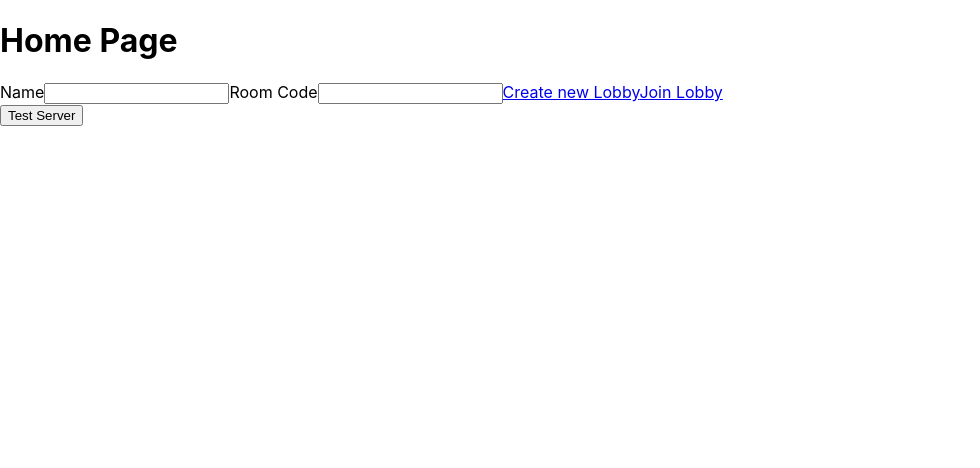
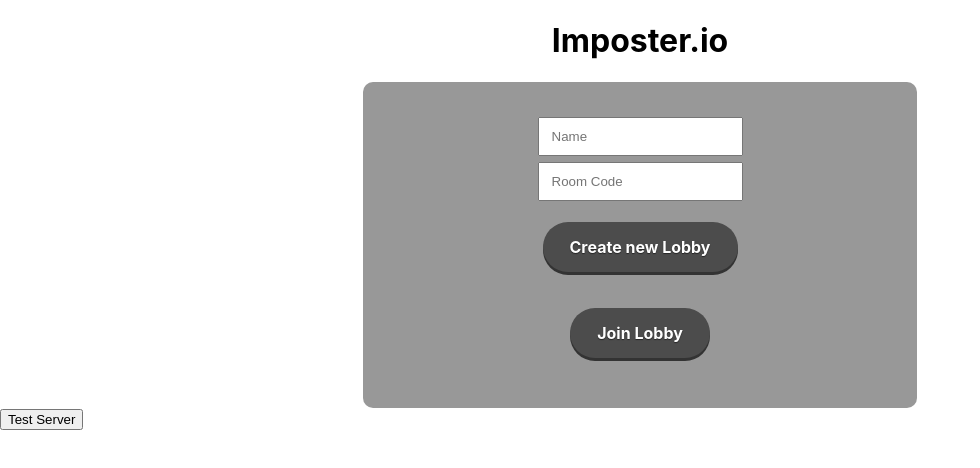
Before and after one commit to junghochoi/imposter.io, a React (Create React App) app in the folder client/: page / in a window 1280 px wide. Shown: the top 468 px of the page, without its empty margins (0-980 px from the left). Built offline with nearby package versions, Linux system fonts and the light colour scheme.

Commit message:
home page styling

```diff
--- /dev/null
+++ b/client/src/styled/Lib.js
@@ -0,0 +1,80 @@
+import styled from 'styled-components';
+import { Link } from 'react-router-dom';
+import { device }  from './ScreenSize';
+
+
+export const Container = styled.div`
+
+    padding: 0 30px;
+    margin-right: auto;
+    margin-left: auto;
+
+
+
+
+`
+export const HomeMenu = styled.div`
+    display: flex;
+    flex-direction: column;
+    align-items: center;
+    max-width: 490px;
+    margin: 0 auto;
+    background: rgba(50,50,50, 0.5);
+    border-radius: 10px;
+    padding: 2em;
+`;
+
+export const Heading = styled.h1`
+    text-align: center;
+`
+
+export const MenuInput = styled.input`
+    padding: 10px 12px;
+    margin: 3px;
+`;
+
+
+
+export const MenuLinkButton = styled(Link)`
+
+
+    // STUFF TO CHANGE ---- if we want to use props
+    background:#4c4c4c;
+    color:#fff;
+    box-shadow: 0 3px 0 #333333;
+    border-radius: 20em;
+
+    max-width: 200px;
+
+    &:hover{
+        background:#747373;
+    }
+    &:active, &:focus{
+        background:#444444;
+    }
+
+    //-------
+
+    border: 2px solid transparent;
+    box-sizing: border-box;
+    cursor: pointer;
+    font-size: 1rem;
+    font-weight: 700;
+    line-height: 1;
+    margin: 18px;
+    padding: 15px 25px;
+    text-align: center;
+    text-decoration: none;
+    display:inline-block;
+    outline:none;
+    position:relative;
+    top:0;
+    text-shadow:0 1px 1px rgba(0, 0, 0, 0.5);
+    -webkit-transition: all 0.2s ease-in-out 0s;
+    -moz-transition: all 0.2s ease-in-out 0s;
+    -ms-transition: all 0.2s ease-in-out 0s;
+     transition: all 0.2s ease-in-out 0s;
+
+
+
+`
--- /dev/null
+++ b/client/src/styled/ScreenSize.js
@@ -0,0 +1,17 @@
+const size = {
+
+    mobile: '599px',
+    tabletPortrait: '600px',
+    tabletLandscape: '900px',
+    laptop: '1200px',
+    desktop: '1800px'
+}
+
+
+export const device = {
+    mobileOnly :  `(max-width: ${size.mobile})`,
+    tabletPortraitUp  : `(min-width: ${size.tabletPortrait})`,
+    tabletLandscapeUp  : `(min-width: ${size.tabletLandscape})`,
+    laptopUp  : `(min-width: ${size.laptop})`,
+    desktopUp : `(min-width: ${size.desktop})`,
+};
--- a/client/src/views/Home.js
+++ b/client/src/views/Home.js
@@ -1,5 +1,12 @@
 import React, { Component } from "react";
-import { Link } from "react-router-dom";
+import {
+	MenuLinkButton,
+	MenuInput,
+	Heading,
+	Container,
+	HomeMenu
+
+} from "../styled/Lib";
 
 export class Home extends Component {
 	constructor(props) {
@@ -19,14 +26,22 @@ export class Home extends Component {
 	render() {
 		return (
 			<div>
-				<h1>Home Page</h1>
-				<label>Name</label>
-				<input type="text" name="playerName" onChange={this.handleChange} />
+				<Heading> Imposter.io </Heading>
 
-				<label>Room Code</label>
-				<input type="text" name="roomCode" onChange={this.handleChange}/>
+				<Container>
+					<HomeMenu>
 
-				<Link
+						<MenuInput
+							type="text" name="playerName" placeholder="Name" onChange={this.handleChange}
+						/>
+						<MenuInput
+							type="text" name="roomCode" placeholder="Room Code" onChange={this.handleChange}
+						/>
+
+
+
+
+						<MenuLinkButton
 							to={{
 								pathname: "/game/new",
 								state: {
@@ -35,9 +50,9 @@ export class Home extends Component {
 							}}
 						>
 							Create new Lobby
-				</Link>
+						</MenuLinkButton>
 
-                <Link
+						<MenuLinkButton
 							to={{
 								pathname: `/game/${this.state.roomCode}/join`,
 								state:{
@@ -47,7 +62,15 @@ export class Home extends Component {
 							}}
 						>
 							Join Lobby
-                </Link>
+						</MenuLinkButton>
+					</HomeMenu>
+
+				</Container>
+
+
+
+
+
 			</div>
 		);
 	}
```
Also changed, not shown: 1 other file (tests, documents, lock files or other folders). Lines whose indentation alone changed are shown as unchanged.
